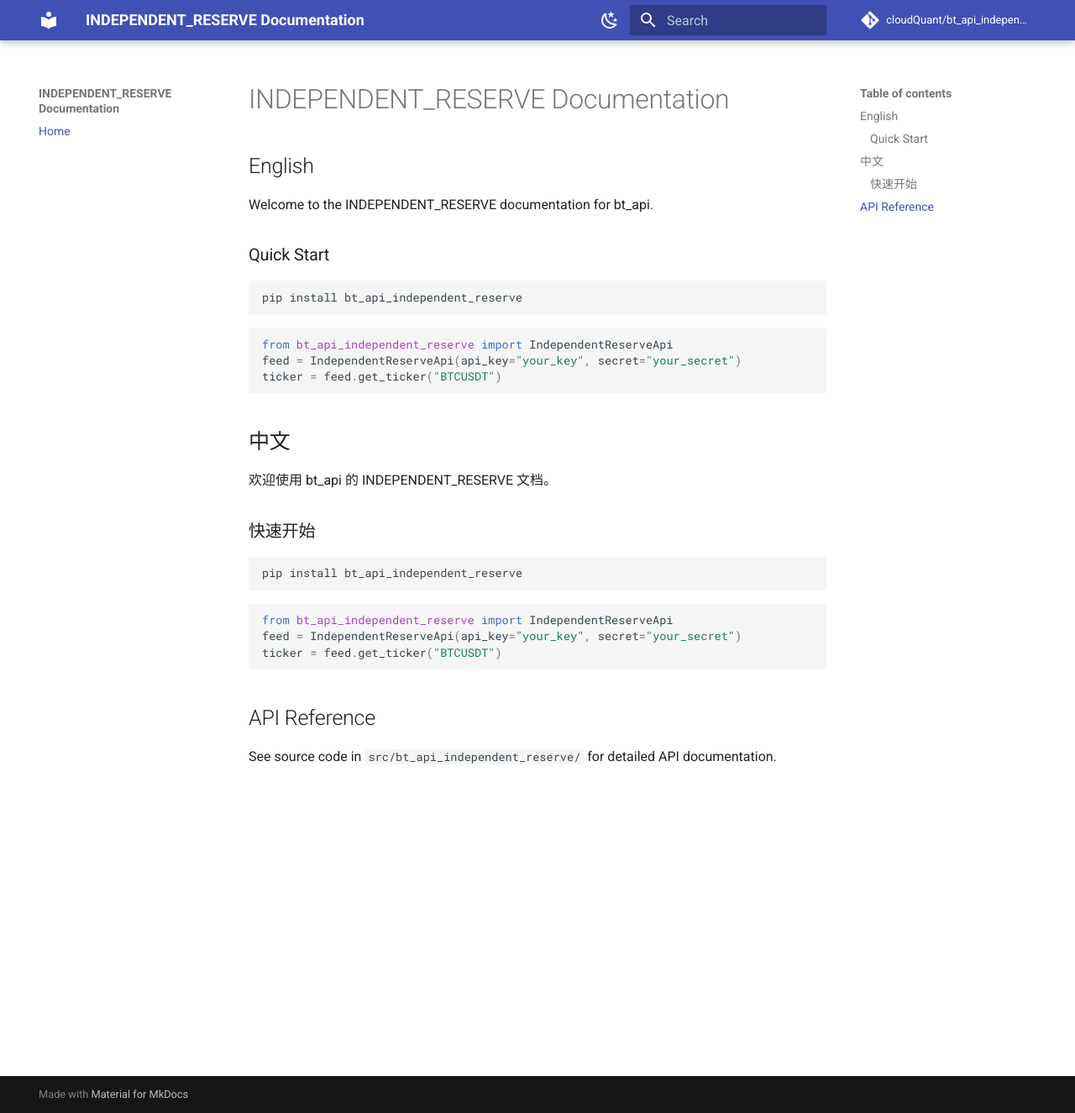
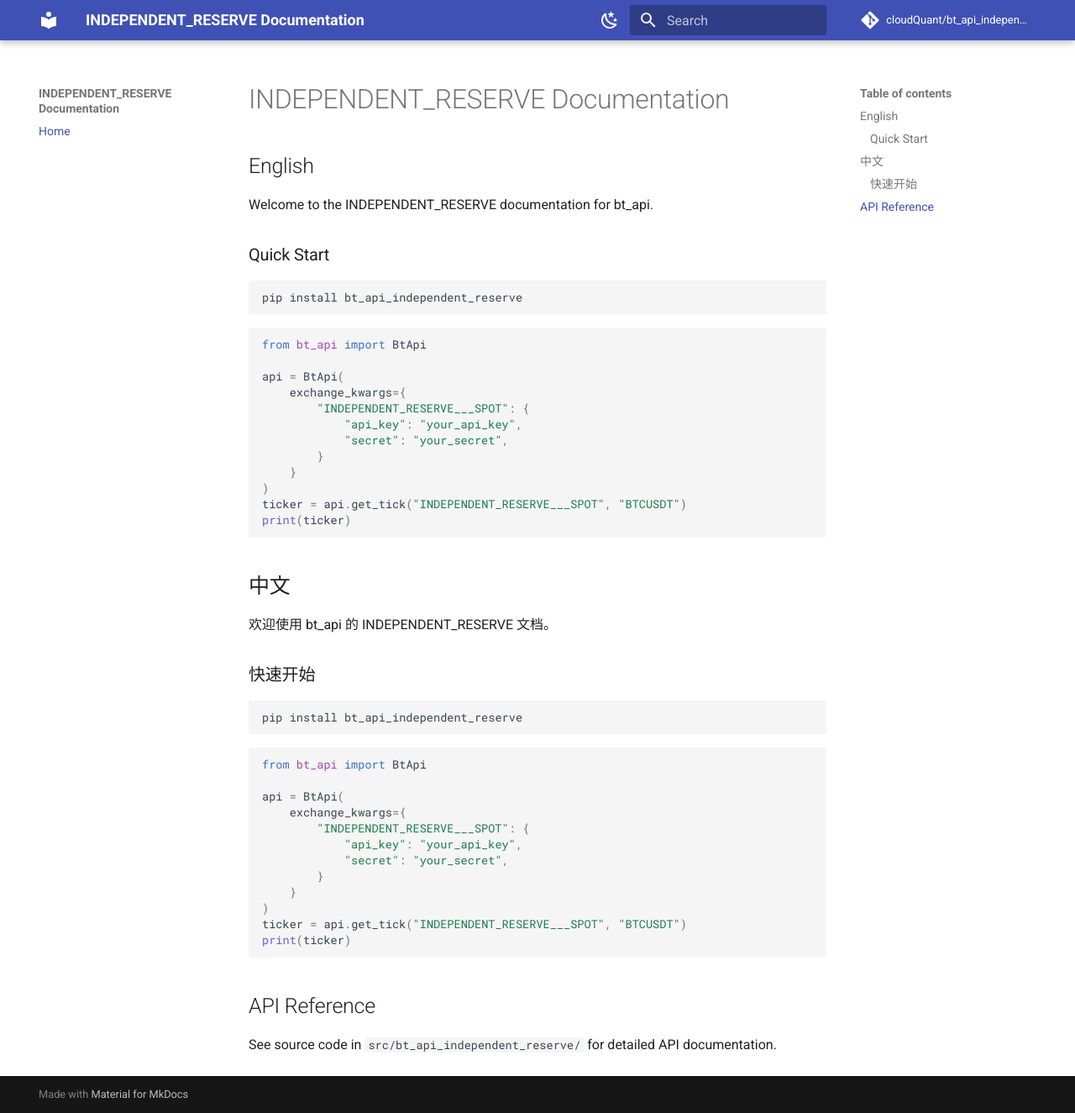
Before and after one commit to cloudQuant/bt_api_independent_reserve, an MkDocs documentation site: the page built from docs/index.md, in a window 1280 px wide and 1325 px high. Shown: the whole window at 84% size. Built offline with MkDocs 1.6.1 and Material for MkDocs 9.7.7, drawn with Linux system fonts in a browser that asks for light colours; comment, search, counter and statistics services are not loaded.

Commit message:
chore: upgrade bt_api_independent_reserve - CI/CD fixes, ruff config, bilingual docs
- CI/CD: Fix ${} to ${{}} for GitHub Actions syntax, add Python 3.13/3.14
- pyproject.toml: Add ruff config with I, UP, E, F, W, TRY003, TC rules
- README.md: Update Quick Start to use BtApi with INDEPENDENT_RESERVE___SPOT
- docs/index.md: Update Quick Start to use BtApi with INDEPENDENT_RESERVE___SPOT
- All 5 tests pass

````diff
--- a/docs/index.md
+++ b/docs/index.md
@@ -11,9 +11,18 @@ pip install bt_api_independent_reserve
 ```
 
 ```python
-from bt_api_independent_reserve import IndependentReserveApi
-feed = IndependentReserveApi(api_key="your_key", secret="your_secret")
-ticker = feed.get_ticker("BTCUSDT")
+from bt_api import BtApi
+
+api = BtApi(
+    exchange_kwargs={
+        "INDEPENDENT_RESERVE___SPOT": {
+            "api_key": "your_api_key",
+            "secret": "your_secret",
+        }
+    }
+)
+ticker = api.get_tick("INDEPENDENT_RESERVE___SPOT", "BTCUSDT")
+print(ticker)
 ```
 
 ## 中文
@@ -27,9 +36,18 @@ pip install bt_api_independent_reserve
 ```
 
 ```python
-from bt_api_independent_reserve import IndependentReserveApi
-feed = IndependentReserveApi(api_key="your_key", secret="your_secret")
-ticker = feed.get_ticker("BTCUSDT")
+from bt_api import BtApi
+
+api = BtApi(
+    exchange_kwargs={
+        "INDEPENDENT_RESERVE___SPOT": {
+            "api_key": "your_api_key",
+            "secret": "your_secret",
+        }
+    }
+)
+ticker = api.get_tick("INDEPENDENT_RESERVE___SPOT", "BTCUSDT")
+print(ticker)
 ```
 
 ## API Reference
--- a/src/bt_api_independent_reserve/__init__.py
+++ b/src/bt_api_independent_reserve/__init__.py
@@ -2,11 +2,11 @@ from __future__ import annotations
 
 __version__ = "0.1.0"
 
+from bt_api_independent_reserve.errors import IndependentReserveErrorTranslator
 from bt_api_independent_reserve.exchange_data import (
+    IndependentReserveExchangeData,
     IndependentReserveExchangeDataSpot,
-    IndependentReserveExchangeData,
 )
-from bt_api_independent_reserve.errors import IndependentReserveErrorTranslator
 from bt_api_independent_reserve.feeds.live_independent_reserve.spot import (
     IndependentReserveRequestDataSpot,
 )
````
Also changed, not shown: README.md (+20 -6 lines), pyproject.toml (+11 -1 lines), 11 other files.
